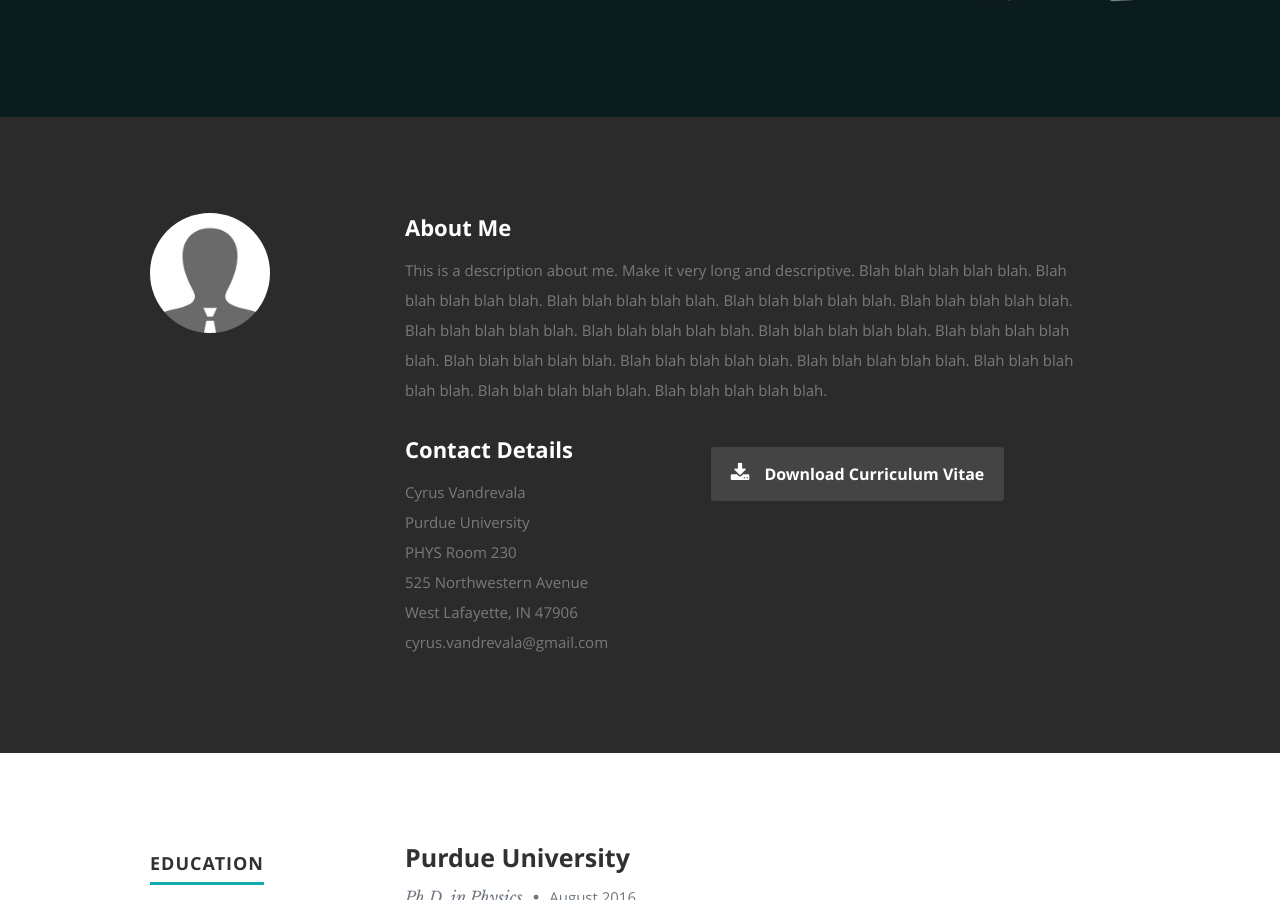
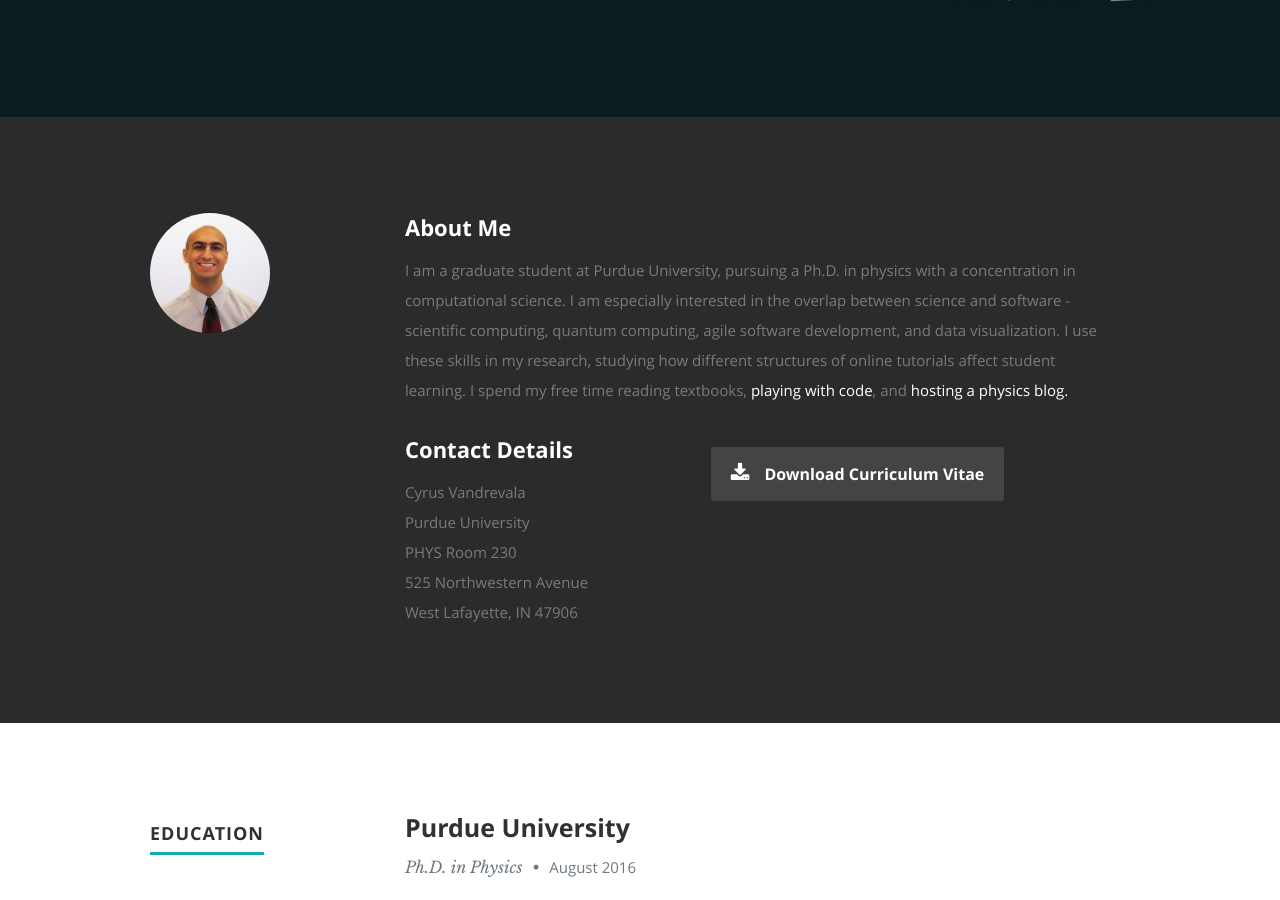
Before and after one commit to cmvandrevala/cmvandrevala.github.io, a Jekyll site: the page built from index.html, in a window 1280 px wide and 900 px high, scrolled down 783 px. Built offline with Jekyll 4.4.1, drawn with Linux system fonts in a browser that asks for light colours; nearby versions of some CDN libraries.

Commit message:
Finish first draft of About section

```diff
--- a/_includes/about.html
+++ b/_includes/about.html
@@ -1,7 +1,5 @@
 <section id="about">
-
   <div class="row">
-
      <div class="three columns">
 
         <img class="profile-pic"  src="{{ site.baseurl }}/assets/images/profilepic.jpg" alt="" />
@@ -12,7 +10,7 @@
 
         <h2>About Me</h2>
 
-        <p>This is a description about me. Make it very long and descriptive. Blah blah blah blah blah. Blah blah blah blah blah. Blah blah blah blah blah. Blah blah blah blah blah. Blah blah blah blah blah. Blah blah blah blah blah. Blah blah blah blah blah. Blah blah blah blah blah. Blah blah blah blah blah. Blah blah blah blah blah. Blah blah blah blah blah. Blah blah blah blah blah. Blah blah blah blah blah. Blah blah blah blah blah. Blah blah blah blah blah.</p>
+        <p>I am a graduate student at Purdue University, pursuing a Ph.D. in physics with a concentration in computational science. I am especially interested in the overlap between science and software - scientific computing, quantum computing, agile software development, and data visualization. I use these skills in my research, studying how different structures of online tutorials affect student learning. I spend my free time reading textbooks, <a href="http://github.com/cmvandrevala">playing with code</a>, and <a href="http://blog.cupcakephysics.com">hosting a physics blog.</a></p>
 
         <div class="row">
 
@@ -25,8 +23,7 @@
 						     PHYS Room 230<br>
 						     525 Northwestern Avenue<br>
 						     West Lafayette, IN 47906
-                       </span><br>
-                 <span>{{ site.email }}</span>
+                       </span>
 				   </p>
 
            </div>
@@ -37,10 +34,8 @@
               </p>
            </div>
 
-        </div> <!-- end row -->
+        </div>
 
-     </div> <!-- end .main-col -->
-
+     </div>
   </div>
-
-</section> <!-- About Section End-->
+</section>
```
Also changed, not shown: assets/images/profilepic.jpg.
